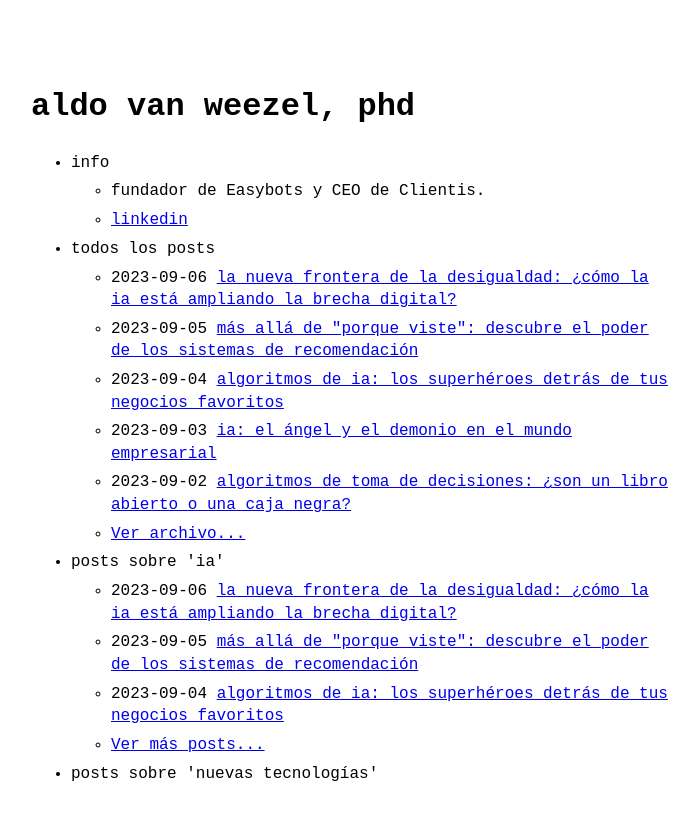
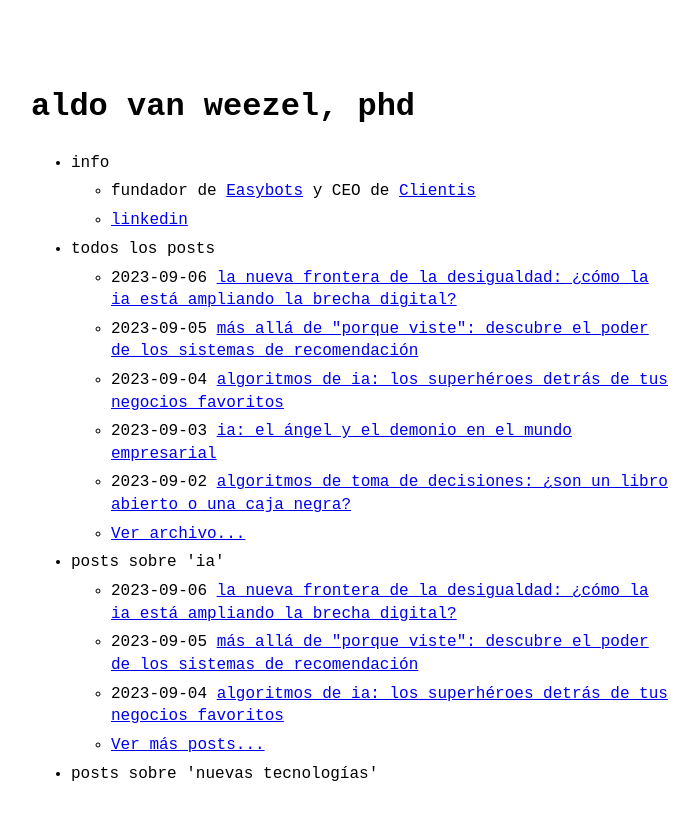
Before and after one commit to aldovw/aldovw.github.io, a Jekyll site: the page built from index.markdown, in a window 1280 px wide. Shown: the top 820 px of the page, without its empty margins (289-988 px from the left). Built offline with Jekyll 4.4.1, drawn with Linux system fonts in a browser that asks for light colours; part of the change alters nothing that is shown.

Commit message:
agregar links

```diff
--- a/_data/menu.yml
+++ b/_data/menu.yml
@@ -4,7 +4,7 @@
 entries:
   - title: info
     entries:
-      - title: fundador de Easybots y CEO de Clientis.
+      - title: "fundador de <a href='https://somoseasybots.com/'>Easybots</a> y CEO de <a href='https://clientis.tech/'>Clientis</a>"
       - title: linkedin
         url: https://linkedin.com/in/vanweezel
 
```
